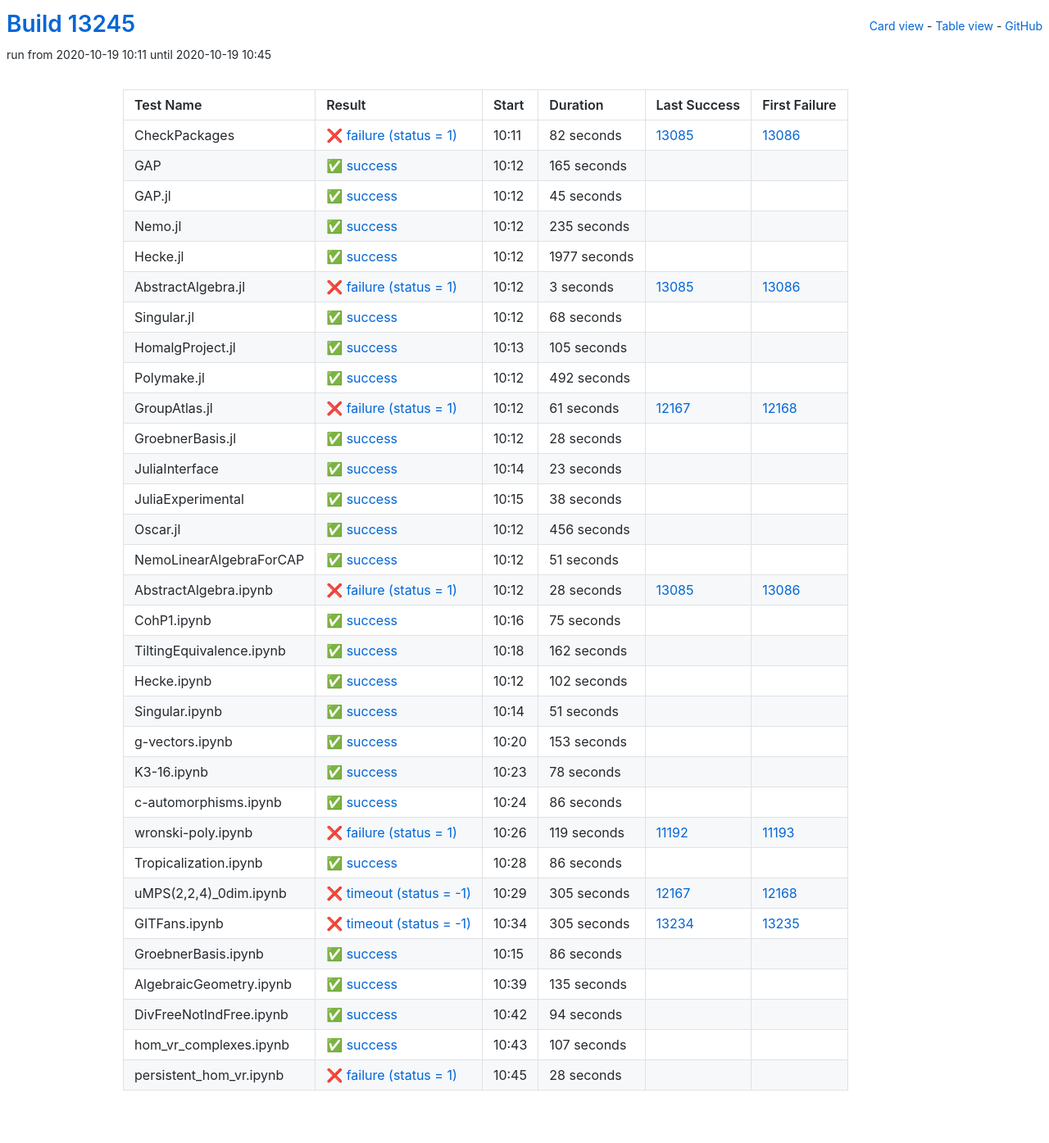
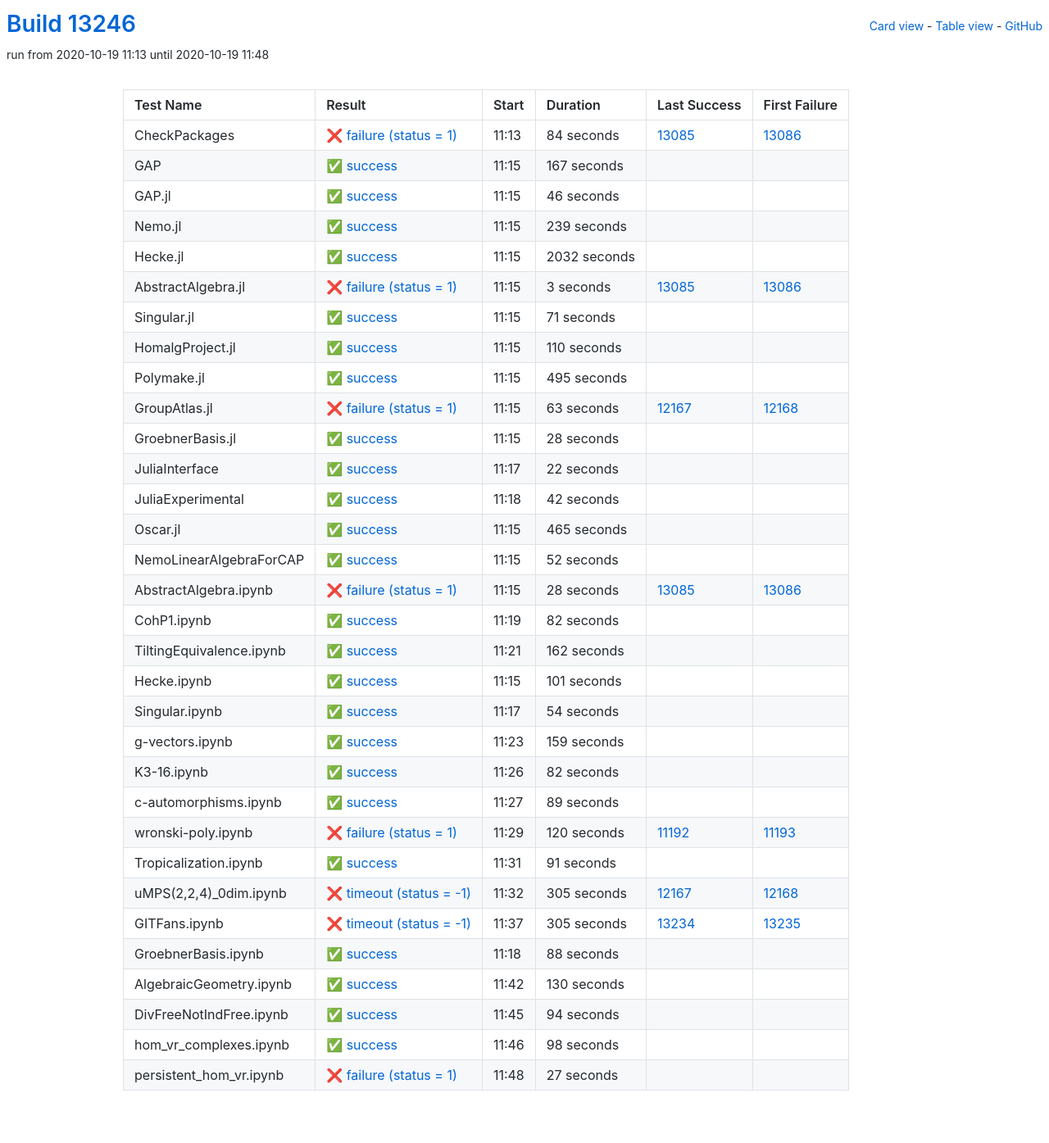
Before and after one commit to oscar-system/oscar-ci-status, a Jekyll site: the page built from table.html, in a window 1280 px wide. Shown: the whole page at 82% size. Built offline with Jekyll 4.4.1, drawn with Linux system fonts in a browser that asks for light colours.

Commit message:
Build #13246

```diff
--- a/_data/ci.yml
+++ b/_data/ci.yml
@@ -1,6 +1,6 @@
 ---
-build: 13245
-build_url: https://oscarci.mathematik.uni-kl.de/job/oscar/13245/
+build: 13246
+build_url: https://oscarci.mathematik.uni-kl.de/job/oscar/13246/
 job: oscar
 organization: oscar-system
 repo: oscar-ci-status
@@ -8,68 +8,68 @@
 tests:
 - name: CheckPackages
   id: checkpackages
-  log: https://oscarci.mathematik.uni-kl.de/job/oscar/13245/artifact/logs/build-13245/CheckPackages.log
-  start: 2020-10-19 10:11
+  log: https://oscarci.mathematik.uni-kl.de/job/oscar/13246/artifact/logs/build-13246/CheckPackages.log
+  start: 2020-10-19 11:13
   success: false
   exitcode: 1
   status: failure
-  duration: 82
+  duration: 84
   last_success: 13085
   last_success_url: https://oscarci.mathematik.uni-kl.de/job/oscar/13085/
   first_failure: 13086
   first_failure_url: https://oscarci.mathematik.uni-kl.de/job/oscar/13086/
 - name: GAP
   id: gap
-  log: https://oscarci.mathematik.uni-kl.de/job/oscar/13245/artifact/logs/build-13245/GAP.log
-  start: 2020-10-19 10:12
+  log: https://oscarci.mathematik.uni-kl.de/job/oscar/13246/artifact/logs/build-13246/GAP.log
+  start: 2020-10-19 11:15
   success: true
   exitcode: 0
   status: success
-  duration: 165
+  duration: 167
   last_success: false
   last_success_url:
   first_failure: false
   first_failure_url:
 - name: GAP.jl
   id: gap-jl
-  log: https://oscarci.mathematik.uni-kl.de/job/oscar/13245/artifact/logs/build-13245/GAP.jl.log
-  start: 2020-10-19 10:12
+  log: https://oscarci.mathematik.uni-kl.de/job/oscar/13246/artifact/logs/build-13246/GAP.jl.log
+  start: 2020-10-19 11:15
   success: true
   exitcode: 0
   status: success
-  duration: 45
+  duration: 46
   last_success: false
   last_success_url:
   first_failure: false
   first_failure_url:
 - name: Nemo.jl
   id: nemo-jl
-  log: https://oscarci.mathematik.uni-kl.de/job/oscar/13245/artifact/logs/build-13245/Nemo.jl.log
-  start: 2020-10-19 10:12
+  log: https://oscarci.mathematik.uni-kl.de/job/oscar/13246/artifact/logs/build-13246/Nemo.jl.log
+  start: 2020-10-19 11:15
   success: true
   exitcode: 0
   status: success
-  duration: 235
+  duration: 239
   last_success: false
   last_success_url:
   first_failure: false
   first_failure_url:
 - name: Hecke.jl
   id: hecke-jl
-  log: https://oscarci.mathematik.uni-kl.de/job/oscar/13245/artifact/logs/build-13245/Hecke.jl.log
-  start: 2020-10-19 10:12
+  log: https://oscarci.mathematik.uni-kl.de/job/oscar/13246/artifact/logs/build-13246/Hecke.jl.log
+  start: 2020-10-19 11:15
   success: true
   exitcode: 0
   status: success
-  duration: 1977
+  duration: 2032
   last_success: false
   last_success_url:
   first_failure: false
   first_failure_url:
 - name: AbstractAlgebra.jl
   id: abstractalgebra-jl
-  log: https://oscarci.mathematik.uni-kl.de/job/oscar/13245/artifact/logs/build-13245/AbstractAlgebra.jl.log
-  start: 2020-10-19 10:12
+  log: https://oscarci.mathematik.uni-kl.de/job/oscar/13246/artifact/logs/build-13246/AbstractAlgebra.jl.log
+  start: 2020-10-19 11:15
   success: false
   exitcode: 1
   status: failure
@@ -80,56 +80,56 @@
   first_failure_url: https://oscarci.mathematik.uni-kl.de/job/oscar/13086/
 - name: Singular.jl
   id: singular-jl
-  log: https://oscarci.mathematik.uni-kl.de/job/oscar/13245/artifact/logs/build-13245/Singular.jl.log
-  start: 2020-10-19 10:12
+  log: https://oscarci.mathematik.uni-kl.de/job/oscar/13246/artifact/logs/build-13246/Singular.jl.log
+  start: 2020-10-19 11:15
   success: true
   exitcode: 0
   status: success
-  duration: 68
+  duration: 71
   last_success: false
   last_success_url:
   first_failure: false
   first_failure_url:
 - name: HomalgProject.jl
   id: homalgproject-jl
-  log: https://oscarci.mathematik.uni-kl.de/job/oscar/13245/artifact/logs/build-13245/HomalgProject.jl.log
-  start: 2020-10-19 10:13
+  log: https://oscarci.mathematik.uni-kl.de/job/oscar/13246/artifact/logs/build-13246/HomalgProject.jl.log
+  start: 2020-10-19 11:15
   success: true
   exitcode: 0
   status: success
-  duration: 105
+  duration: 110
   last_success: false
   last_success_url:
   first_failure: false
   first_failure_url:
 - name: Polymake.jl
   id: polymake-jl
-  log: https://oscarci.mathematik.uni-kl.de/job/oscar/13245/artifact/logs/build-13245/Polymake.jl.log
-  start: 2020-10-19 10:12
+  log: https://oscarci.mathematik.uni-kl.de/job/oscar/13246/artifact/logs/build-13246/Polymake.jl.log
+  start: 2020-10-19 11:15
   success: true
   exitcode: 0
   status: success
-  duration: 492
+  duration: 495
   last_success: false
   last_success_url:
   first_failure: false
   first_failure_url:
 - name: GroupAtlas.jl
   id: groupatlas-jl
-  log: https://oscarci.mathematik.uni-kl.de/job/oscar/13245/artifact/logs/build-13245/GroupAtlas.jl.log
-  start: 2020-10-19 10:12
+  log: https://oscarci.mathematik.uni-kl.de/job/oscar/13246/artifact/logs/build-13246/GroupAtlas.jl.log
+  start: 2020-10-19 11:15
   success: false
   exitcode: 1
   status: failure
-  duration: 61
+  duration: 63
   last_success: 12167
   last_success_url: https://oscarci.mathematik.uni-kl.de/job/oscar/12167/
   first_failure: 12168
   first_failure_url: https://oscarci.mathematik.uni-kl.de/job/oscar/12168/
 - name: GroebnerBasis.jl
   id: groebnerbasis-jl
-  log: https://oscarci.mathematik.uni-kl.de/job/oscar/13245/artifact/logs/build-13245/GroebnerBasis.jl.log
-  start: 2020-10-19 10:12
+  log: https://oscarci.mathematik.uni-kl.de/job/oscar/13246/artifact/logs/build-13246/GroebnerBasis.jl.log
+  start: 2020-10-19 11:15
   success: true
   exitcode: 0
   status: success
@@ -140,56 +140,56 @@
   first_failure_url:
 - name: JuliaInterface
   id: juliainterface
-  log: https://oscarci.mathematik.uni-kl.de/job/oscar/13245/artifact/logs/build-13245/JuliaInterface.log
-  start: 2020-10-19 10:14
+  log: https://oscarci.mathematik.uni-kl.de/job/oscar/13246/artifact/logs/build-13246/JuliaInterface.log
+  start: 2020-10-19 11:17
   success: true
   exitcode: 0
   status: success
-  duration: 23
+  duration: 22
   last_success: false
   last_success_url:
   first_failure: false
   first_failure_url:
 - name: JuliaExperimental
   id: juliaexperimental
-  log: https://oscarci.mathematik.uni-kl.de/job/oscar/13245/artifact/logs/build-13245/JuliaExperimental.log
-  start: 2020-10-19 10:15
+  log: https://oscarci.mathematik.uni-kl.de/job/oscar/13246/artifact/logs/build-13246/JuliaExperimental.log
+  start: 2020-10-19 11:18
   success: true
   exitcode: 0
   status: success
-  duration: 38
+  duration: 42
   last_success: false
   last_success_url:
   first_failure: false
   first_failure_url:
 - name: Oscar.jl
   id: oscar-jl
-  log: https://oscarci.mathematik.uni-kl.de/job/oscar/13245/artifact/logs/build-13245/Oscar.jl.log
-  start: 2020-10-19 10:12
+  log: https://oscarci.mathematik.uni-kl.de/job/oscar/13246/artifact/logs/build-13246/Oscar.jl.log
+  start: 2020-10-19 11:15
   success: true
   exitcode: 0
   status: success
-  duration: 456
+  duration: 465
   last_success: false
   last_success_url:
   first_failure: false
   first_failure_url:
 - name: NemoLinearAlgebraForCAP
   id: nemolinearalgebraforcap
-  log: https://oscarci.mathematik.uni-kl.de/job/oscar/13245/artifact/logs/build-13245/NemoLinearAlgebraForCAP.log
-  start: 2020-10-19 10:12
+  log: https://oscarci.mathematik.uni-kl.de/job/oscar/13246/artifact/logs/build-13246/NemoLinearAlgebraForCAP.log
+  start: 2020-10-19 11:15
   success: true
   exitcode: 0
   status: success
-  duration: 51
+  duration: 52
   last_success: false
   last_success_url:
   first_failure: false
   first_failure_url:
 - name: AbstractAlgebra.ipynb
   id: abstractalgebra-ipynb
-  log: https://oscarci.mathematik.uni-kl.de/job/oscar/13245/artifact/logs/build-13245/AbstractAlgebra.ipynb.log
-  start: 2020-10-19 10:12
+  log: https://oscarci.mathematik.uni-kl.de/job/oscar/13246/artifact/logs/build-13246/AbstractAlgebra.ipynb.log
+  start: 2020-10-19 11:15
   success: false
   exitcode: 1
   status: failure
@@ -200,20 +200,20 @@
   first_failure_url: https://oscarci.mathematik.uni-kl.de/job/oscar/13086/
 - name: CohP1.ipynb
   id: cohp1-ipynb
-  log: https://oscarci.mathematik.uni-kl.de/job/oscar/13245/artifact/logs/build-13245/CohP1.ipynb.log
-  start: 2020-10-19 10:16
+  log: https://oscarci.mathematik.uni-kl.de/job/oscar/13246/artifact/logs/build-13246/CohP1.ipynb.log
+  start: 2020-10-19 11:19
   success: true
   exitcode: 0
   status: success
-  duration: 75
+  duration: 82
   last_success: false
   last_success_url:
   first_failure: false
   first_failure_url:
 - name: TiltingEquivalence.ipynb
   id: tiltingequivalence-ipynb
-  log: https://oscarci.mathematik.uni-kl.de/job/oscar/13245/artifact/logs/build-13245/TiltingEquivalence.ipynb.log
-  start: 2020-10-19 10:18
+  log: https://oscarci.mathematik.uni-kl.de/job/oscar/13246/artifact/logs/build-13246/TiltingEquivalence.ipynb.log
+  start: 2020-10-19 11:21
   success: true
   exitcode: 0
   status: success
@@ -224,92 +224,92 @@
   first_failure_url:
 - name: Hecke.ipynb
   id: hecke-ipynb
-  log: https://oscarci.mathematik.uni-kl.de/job/oscar/13245/artifact/logs/build-13245/Hecke.ipynb.log
-  start: 2020-10-19 10:12
+  log: https://oscarci.mathematik.uni-kl.de/job/oscar/13246/artifact/logs/build-13246/Hecke.ipynb.log
+  start: 2020-10-19 11:15
   success: true
   exitcode: 0
   status: success
-  duration: 102
+  duration: 101
   last_success: false
   last_success_url:
   first_failure: false
   first_failure_url:
 - name: Singular.ipynb
   id: singular-ipynb
-  log: https://oscarci.mathematik.uni-kl.de/job/oscar/13245/artifact/logs/build-13245/Singular.ipynb.log
-  start: 2020-10-19 10:14
+  log: https://oscarci.mathematik.uni-kl.de/job/oscar/13246/artifact/logs/build-13246/Singular.ipynb.log
+  start: 2020-10-19 11:17
   success: true
   exitcode: 0
   status: success
-  duration: 51
+  duration: 54
   last_success: false
   last_success_url:
   first_failure: false
   first_failure_url:
 - name: g-vectors.ipynb
   id: g-vectors-ipynb
-  log: https://oscarci.mathematik.uni-kl.de/job/oscar/13245/artifact/logs/build-13245/g-vectors.ipynb.log
-  start: 2020-10-19 10:20
+  log: https://oscarci.mathematik.uni-kl.de/job/oscar/13246/artifact/logs/build-13246/g-vectors.ipynb.log
+  start: 2020-10-19 11:23
   success: true
   exitcode: 0
   status: success
-  duration: 153
+  duration: 159
   last_success: false
   last_success_url:
   first_failure: false
   first_failure_url:
 - name: K3-16.ipynb
   id: k3-16-ipynb
-  log: https://oscarci.mathematik.uni-kl.de/job/oscar/13245/artifact/logs/build-13245/K3-16.ipynb.log
-  start: 2020-10-19 10:23
+  log: https://oscarci.mathematik.uni-kl.de/job/oscar/13246/artifact/logs/build-13246/K3-16.ipynb.log
+  start: 2020-10-19 11:26
   success: true
   exitcode: 0
   status: success
-  duration: 78
+  duration: 82
   last_success: false
   last_success_url:
   first_failure: false
   first_failure_url:
 - name: c-automorphisms.ipynb
   id: c-automorphisms-ipynb
-  log: https://oscarci.mathematik.uni-kl.de/job/oscar/13245/artifact/logs/build-13245/c-automorphisms.ipynb.log
-  start: 2020-10-19 10:24
+  log: https://oscarci.mathematik.uni-kl.de/job/oscar/13246/artifact/logs/build-13246/c-automorphisms.ipynb.log
+  start: 2020-10-19 11:27
   success: true
   exitcode: 0
   status: success
-  duration: 86
+  duration: 89
   last_success: false
   last_success_url:
   first_failure: false
   first_failure_url:
 - name: wronski-poly.ipynb
   id: wronski-poly-ipynb
-  log: https://oscarci.mathematik.uni-kl.de/job/oscar/13245/artifact/logs/build-13245/wronski-poly.ipynb.log
-  start: 2020-10-19 10:26
+  log: https://oscarci.mathematik.uni-kl.de/job/oscar/13246/artifact/logs/build-13246/wronski-poly.ipynb.log
+  start: 2020-10-19 11:29
   success: false
   exitcode: 1
   status: failure
-  duration: 119
+  duration: 120
   last_success: 11192
   last_success_url: https://oscarci.mathematik.uni-kl.de/job/oscar/11192/
   first_failure: 11193
   first_failure_url: https://oscarci.mathematik.uni-kl.de/job/oscar/11193/
 - name: Tropicalization.ipynb
   id: tropicalization-ipynb
-  log: https://oscarci.mathematik.uni-kl.de/job/oscar/13245/artifact/logs/build-13245/Tropicalization.ipynb.log
-  start: 2020-10-19 10:28
+  log: https://oscarci.mathematik.uni-kl.de/job/oscar/13246/artifact/logs/build-13246/Tropicalization.ipynb.log
+  start: 2020-10-19 11:31
   success: true
   exitcode: 0
   status: success
-  duration: 86
+  duration: 91
   last_success: false
   last_success_url:
   first_failure: false
   first_failure_url:
 - name: uMPS(2,2,4)_0dim.ipynb
   id: umps-2-2-4-0dim-ipynb
-  log: https://oscarci.mathematik.uni-kl.de/job/oscar/13245/artifact/logs/build-13245/uMPS-2-2-4-_0dim.ipynb.log
-  start: 2020-10-19 10:29
+  log: https://oscarci.mathematik.uni-kl.de/job/oscar/13246/artifact/logs/build-13246/uMPS-2-2-4-_0dim.ipynb.log
+  start: 2020-10-19 11:32
   success: false
   exitcode: -1
   status: timeout
@@ -320,8 +320,8 @@
   first_failure_url: https://oscarci.mathematik.uni-kl.de/job/oscar/12168/
 - name: GITFans.ipynb
   id: gitfans-ipynb
-  log: https://oscarci.mathematik.uni-kl.de/job/oscar/13245/artifact/logs/build-13245/GITFans.ipynb.log
-  start: 2020-10-19 10:34
+  log: https://oscarci.mathematik.uni-kl.de/job/oscar/13246/artifact/logs/build-13246/GITFans.ipynb.log
+  start: 2020-10-19 11:37
   success: false
   exitcode: -1
   status: timeout
@@ -332,32 +332,32 @@
   first_failure_url: https://oscarci.mathematik.uni-kl.de/job/oscar/13235/
 - name: GroebnerBasis.ipynb
   id: groebnerbasis-ipynb
-  log: https://oscarci.mathematik.uni-kl.de/job/oscar/13245/artifact/logs/build-13245/GroebnerBasis.ipynb.log
-  start: 2020-10-19 10:15
+  log: https://oscarci.mathematik.uni-kl.de/job/oscar/13246/artifact/logs/build-13246/GroebnerBasis.ipynb.log
+  start: 2020-10-19 11:18
   success: true
   exitcode: 0
   status: success
-  duration: 86
+  duration: 88
   last_success: false
   last_success_url:
   first_failure: false
   first_failure_url:
 - name: AlgebraicGeometry.ipynb
   id: algebraicgeometry-ipynb
-  log: https://oscarci.mathematik.uni-kl.de/job/oscar/13245/artifact/logs/build-13245/AlgebraicGeometry.ipynb.log
-  start: 2020-10-19 10:39
+  log: https://oscarci.mathematik.uni-kl.de/job/oscar/13246/artifact/logs/build-13246/AlgebraicGeometry.ipynb.log
+  start: 2020-10-19 11:42
   success: true
   exitcode: 0
   status: success
-  duration: 135
+  duration: 130
   last_success: false
   last_success_url:
   first_failure: false
   first_failure_url:
 - name: DivFreeNotIndFree.ipynb
   id: divfreenotindfree-ipynb
-  log: https://oscarci.mathematik.uni-kl.de/job/oscar/13245/artifact/logs/build-13245/DivFreeNotIndFree.ipynb.log
-  start: 2020-10-19 10:42
+  log: https://oscarci.mathematik.uni-kl.de/job/oscar/13246/artifact/logs/build-13246/DivFreeNotIndFree.ipynb.log
+  start: 2020-10-19 11:45
   success: true
   exitcode: 0
   status: success
@@ -368,24 +368,24 @@
   first_failure_url:
 - name: hom_vr_complexes.ipynb
   id: hom-vr-complexes-ipynb
-  log: https://oscarci.mathematik.uni-kl.de/job/oscar/13245/artifact/logs/build-13245/hom_vr_complexes.ipynb.log
-  start: 2020-10-19 10:43
+  log: https://oscarci.mathematik.uni-kl.de/job/oscar/13246/artifact/logs/build-13246/hom_vr_complexes.ipynb.log
+  start: 2020-10-19 11:46
   success: true
   exitcode: 0
   status: success
-  duration: 107
+  duration: 98
   last_success: false
   last_success_url:
   first_failure: false
   first_failure_url:
 - name: persistent_hom_vr.ipynb
   id: persistent-hom-vr-ipynb
-  log: https://oscarci.mathematik.uni-kl.de/job/oscar/13245/artifact/logs/build-13245/persistent_hom_vr.ipynb.log
-  start: 2020-10-19 10:45
+  log: https://oscarci.mathematik.uni-kl.de/job/oscar/13246/artifact/logs/build-13246/persistent_hom_vr.ipynb.log
+  start: 2020-10-19 11:48
   success: false
   exitcode: 1
   status: failure
-  duration: 28
+  duration: 27
   last_success: false
   last_success_url:
   first_failure: false
```
Also changed, not shown: README.md.
